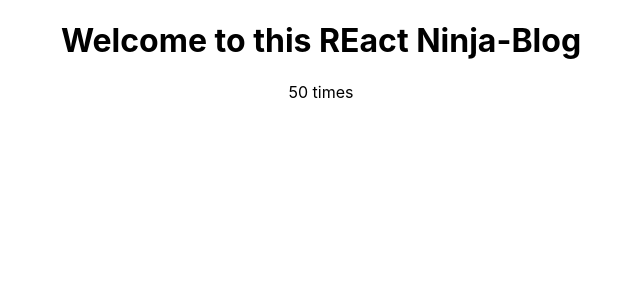
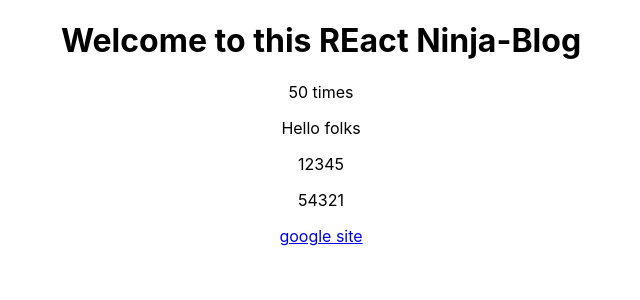
Before and after one commit to sedrickGerards/ninja-blog, a React (Create React App) app: page / in a window 1280 px wide. Shown: the top 300 px of the page, without its empty margins (319-959 px from the left). Built offline with nearby package versions, Linux system fonts and the light colour scheme.

Commit message:
finished variable esporting

```diff
--- a/src/App.js
+++ b/src/App.js
@@ -3,12 +3,19 @@ import "./App.css";
 function App() {
 const title = "Welcome to this REact Ninja-Blog"
 const likes = 50;
-
+const googleLink = "http://www.google.com";
+const myArray = [1, 2, 3, 4, 5];
   return (
     <div className="App">
       <div className="content">
         <h1> { title }</h1>
         <p>{ likes } times</p>
+
+        <p> { "Hello folks"}</p>
+        <p> { [myArray]}</p>
+        <p> {[5,4,3,2,1]}</p>
+
+        <a href={googleLink}>  google site </a>
       </div>
     </div>
   );
```
